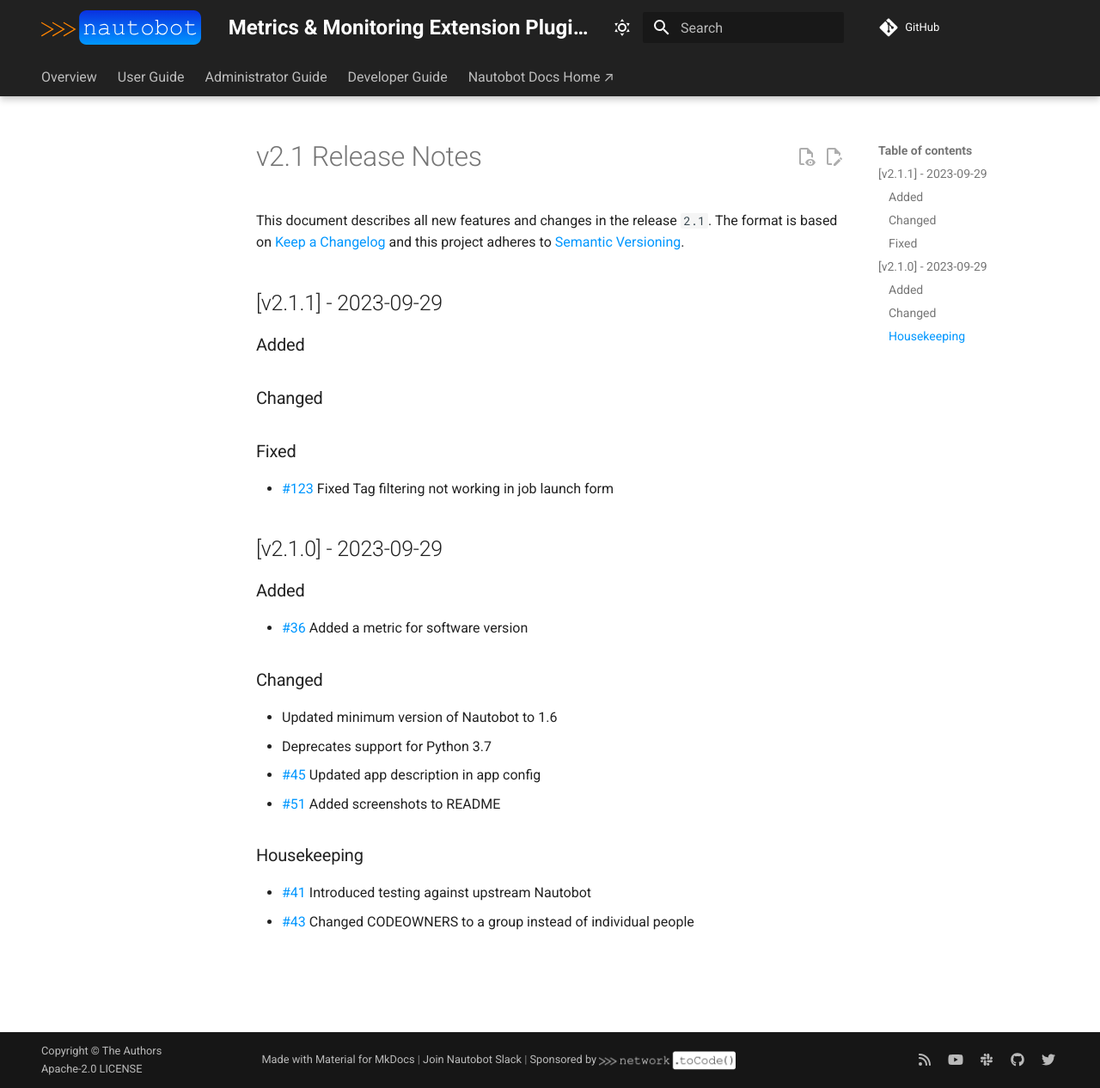
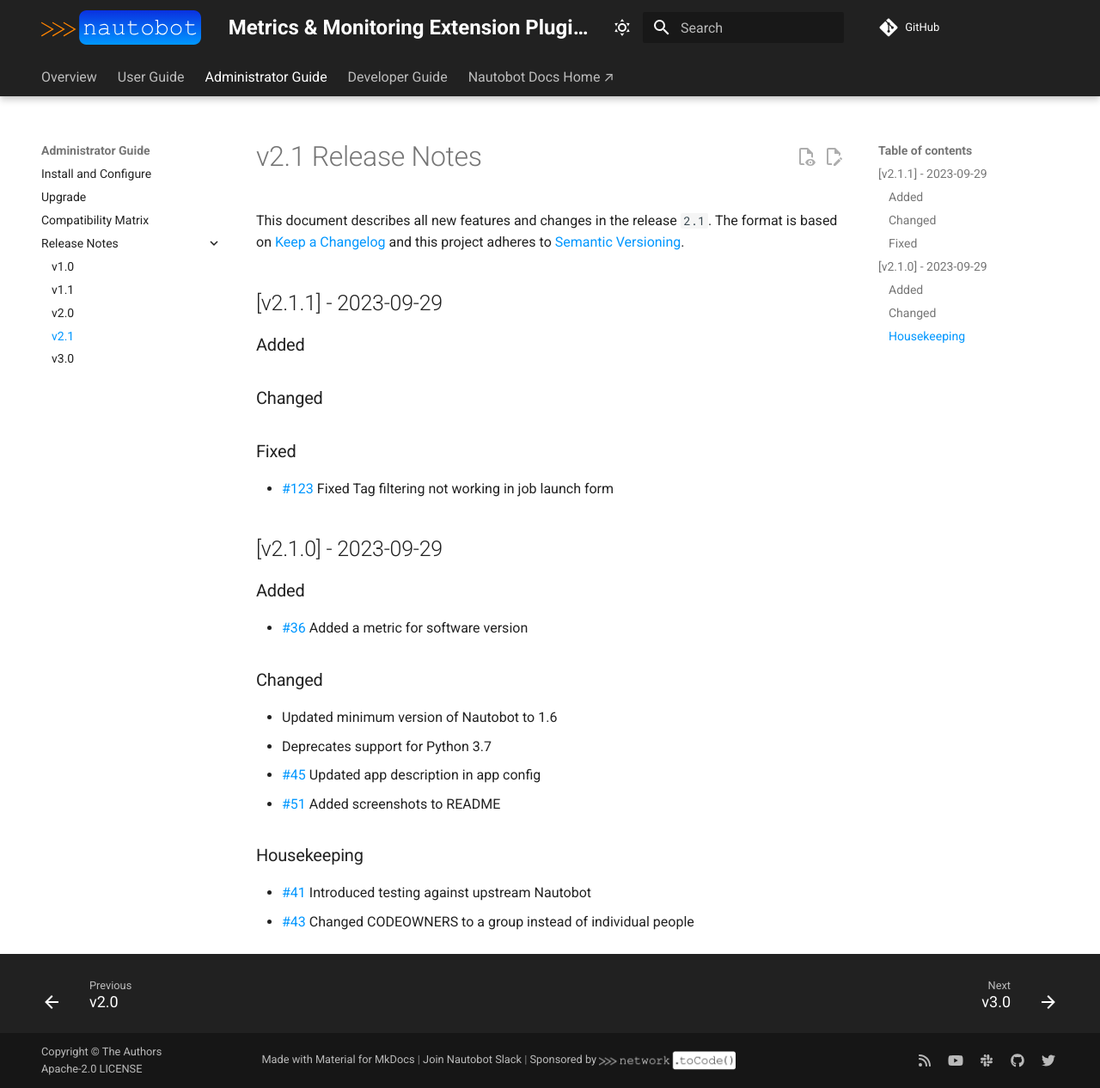
Before and after one commit to nautobot/nautobot-app-capacity-metrics, an MkDocs documentation site: the page built from docs/admin/release_notes/version_2.1.md, in a window 1280 px wide and 1266 px high. Shown: the whole window at 86% size. Built offline with MkDocs 1.6.1 and Material for MkDocs 9.7.7, drawn with Linux system fonts in a browser that asks for light colours; comment, search, counter and statistics services are not loaded.

Commit message:
Update mkdocs.yml
Co-authored-by: Stephen Kiely <stephenkiely87@gmail.com>

```diff
--- a/mkdocs.yml
+++ b/mkdocs.yml
@@ -108,6 +108,10 @@
       - Release Notes:
           - "admin/release_notes/index.md"
           - v1.0: "admin/release_notes/version_1.0.md"
+          - v1.1: "admin/release_notes/version_1.1.md"
+          - v2.0: "admin/release_notes/version_2.0.md"
+          - v2.1: "admin/release_notes/version_2.1.md"
+          - v3.0: "admin/release_notes/version_3.0.md"
   - Developer Guide:
       - Extending the App: "dev/extending.md"
       - Contributing to the App: "dev/contributing.md"
```
